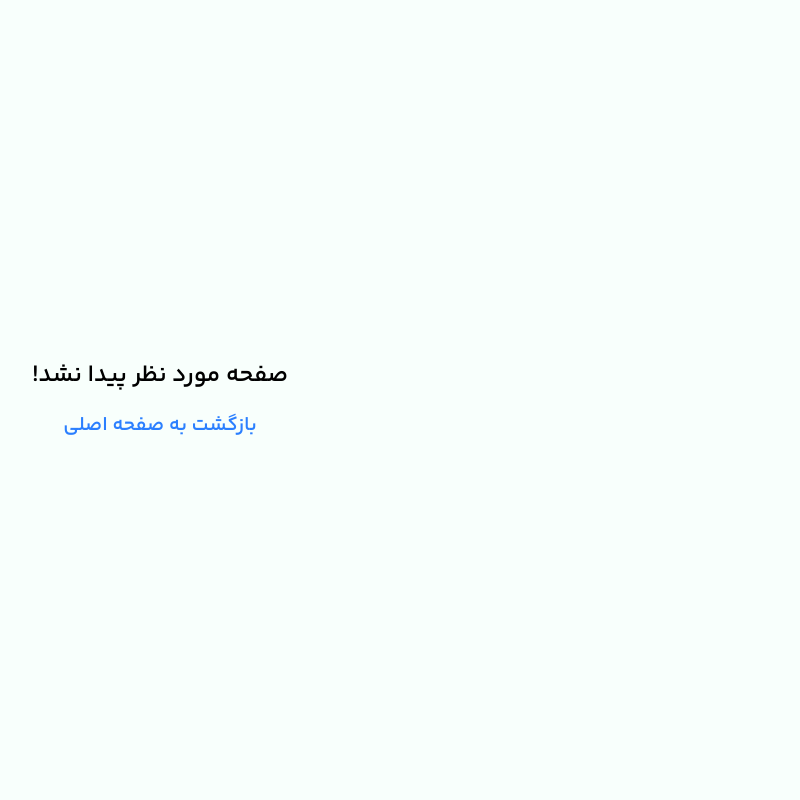
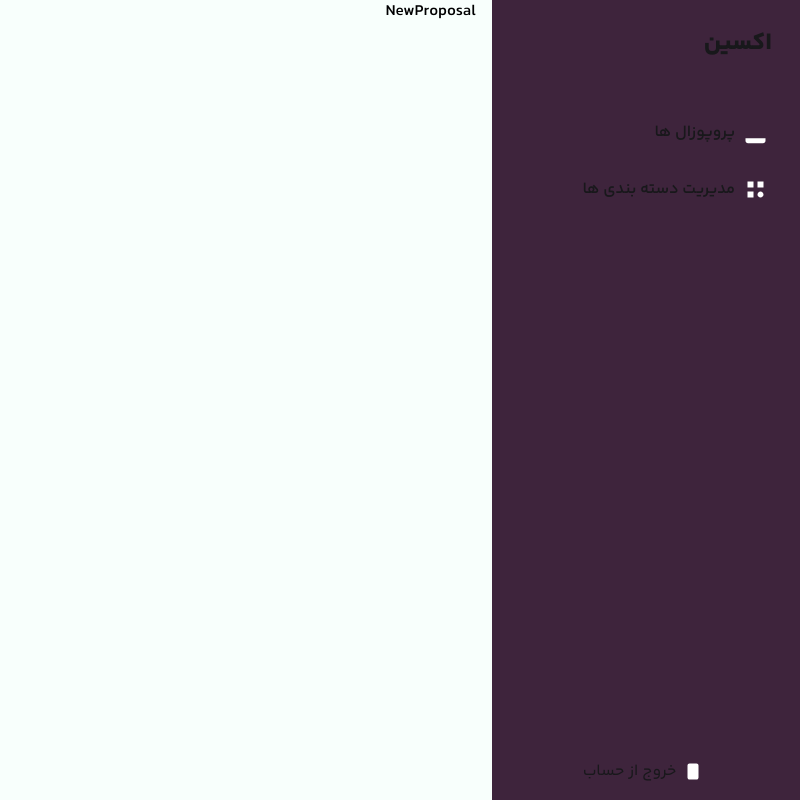
Before and after one commit to TihoDev/ECSINA, a Next.js app: page /admin/proposal/new in a window 1280 px wide. Before the commit this address had no page. Shown: the whole page, without its empty margins (480-1280 px from the left). Built offline with nearby package versions, Linux system fonts and the light colour scheme.

Commit message:
feat: add adminPanel

```diff
--- /dev/null
+++ b/src/app/admin/proposal/[id]/page.jsx
@@ -0,0 +1,8 @@
+import AdminPanel from "@/components/AdminPanel/AdminPanel";
+import React from "react";
+
+function EditProposal() {
+  return <AdminPanel>page</AdminPanel>;
+}
+
+export default EditProposal;
--- /dev/null
+++ b/src/app/admin/proposal/new/page.jsx
@@ -0,0 +1,8 @@
+import AdminPanel from "@/components/AdminPanel/AdminPanel";
+import React from "react";
+
+function NewProposal() {
+  return <AdminPanel>NewProposal</AdminPanel>;
+}
+
+export default NewProposal;
```
